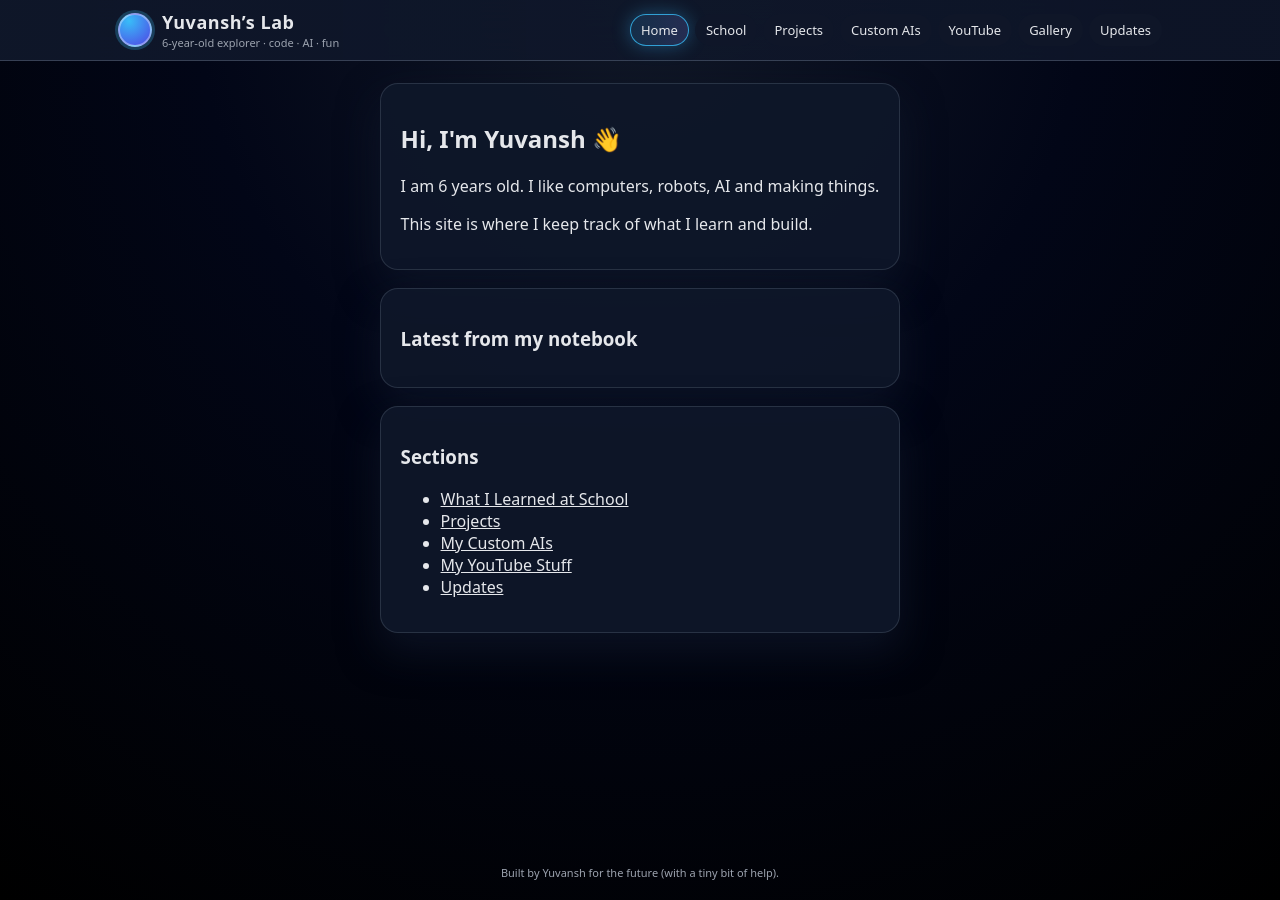
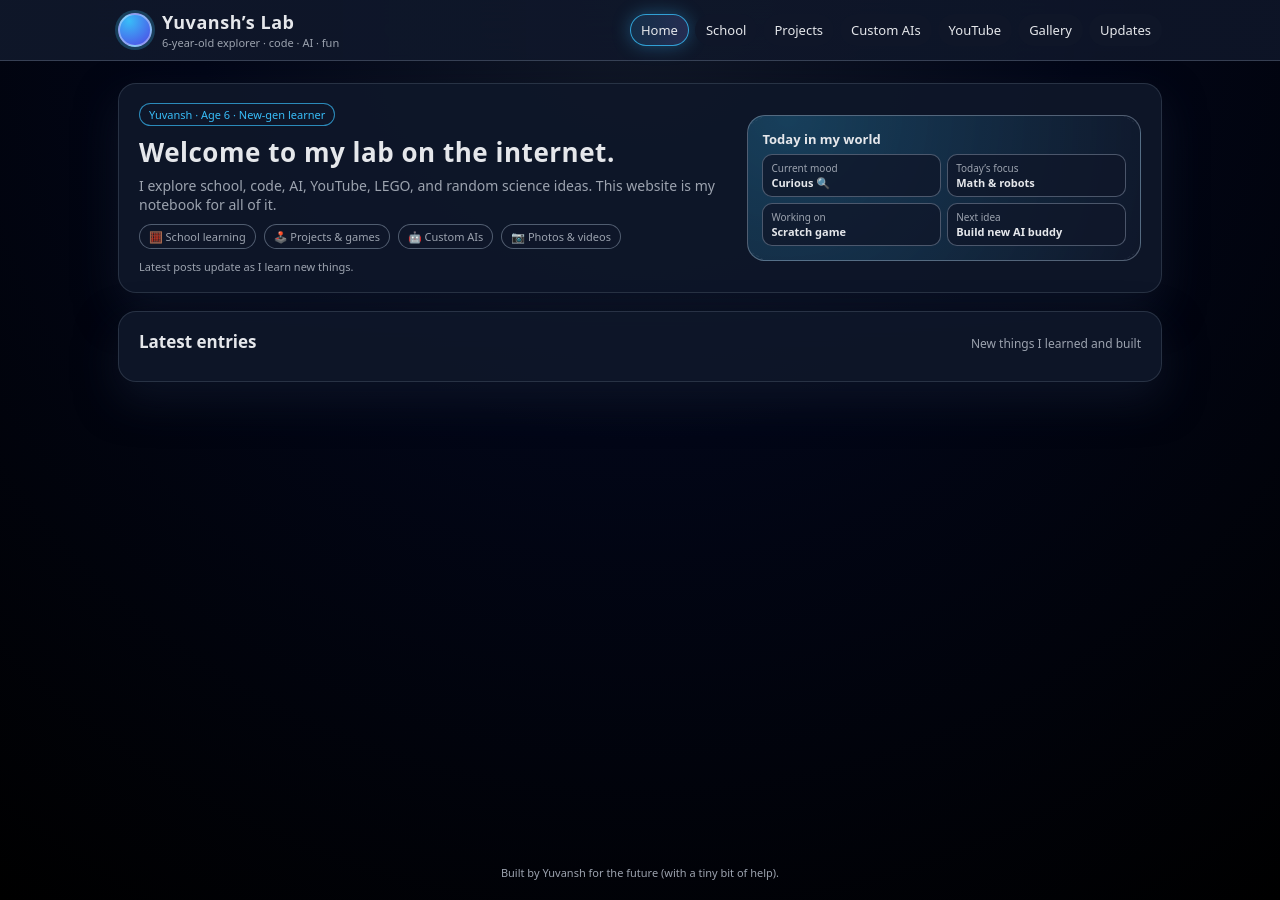
Before and after one commit to varunjain79/yuvansh.github.io, a Jekyll site: the page built from index.md, in a window 1280 px wide. Built offline with Jekyll 4.4.1, drawn with Linux system fonts in a browser that asks for light colours.

Commit message:
Update index.md

```diff
--- a/index.md
+++ b/index.md
@@ -3,34 +3,74 @@ layout: default
 title: "Home"
 ---
 
-<div class="card">
-  <h2>Hi, I'm Yuvansh 👋</h2>
-  <p>I am 6 years old. I like computers, robots, AI and making things.</p>
-  <p>This site is where I keep track of what I learn and build.</p>
+<div class="card hero">
+  <div>
+    <div class="hero-badge">Yuvansh · Age 6 · New-gen learner</div>
+    <h1 class="hero-title">Welcome to my lab on the internet.</h1>
+    <p class="hero-sub">
+      I explore school, code, AI, YouTube, LEGO, and random science ideas.
+      This website is my notebook for all of it.
+    </p>
+    <div class="hero-tags">
+      <span class="pill">🧮 School learning</span>
+      <span class="pill">🕹️ Projects & games</span>
+      <span class="pill">🤖 Custom AIs</span>
+      <span class="pill">📷 Photos & videos</span>
+    </div>
+    <div class="hero-stats">
+      <span>Latest posts update as I learn new things.</span>
+    </div>
+  </div>
+  <div class="hero-visual">
+    <div class="hero-orbit"></div>
+    <div class="hero-visual-title">Today in my world</div>
+    <div class="hero-visual-grid">
+      <div class="hero-chip">
+        <div class="hero-chip-label">Current mood</div>
+        <div class="hero-chip-value">Curious 🔍</div>
+      </div>
+      <div class="hero-chip">
+        <div class="hero-chip-label">Today’s focus</div>
+        <div class="hero-chip-value">Math & robots</div>
+      </div>
+      <div class="hero-chip">
+        <div class="hero-chip-label">Working on</div>
+        <div class="hero-chip-value">Scratch game</div>
+      </div>
+      <div class="hero-chip">
+        <div class="hero-chip-label">Next idea</div>
+        <div class="hero-chip-value">Build new AI buddy</div>
+      </div>
+    </div>
+  </div>
 </div>
 
 <div class="card">
-  <h3>Latest from my notebook</h3>
-  {% assign latest_posts = site.posts | sort: "date" | reverse | slice: 0, 5 %}
-  <ul>
+  <div class="section-header">
+    <h2>Latest entries</h2>
+    <span>New things I learned and built</span>
+  </div>
+  <div class="post-list">
+    {% assign latest_posts = site.posts | sort: "date" | reverse | slice: 0, 6 %}
     {% for post in latest_posts %}
-      <li>
-        <a class="post-link" href="{{ post.url | relative_url }}">
-          <strong>{{ post.title }}</strong>
-        </a>
-        <span class="meta"> · {{ post.date | date: "%b %d, %Y" }} · {{ post.category | capitalize }}</span>
-      </li>
+      {% assign cat = post.category | default: "updates" %}
+      {% capture cat_class %}cat-{{ cat }}{% endcapture %}
+      <a href="{{ post.url | relative_url }}" style="text-decoration:none;">
+        <div class="post-card">
+          <div class="post-main">
+            <p class="post-title">{{ post.title }}</p>
+            <p class="post-meta">
+              {{ post.date | date: "%b %d, %Y" }} · {{ cat | capitalize }}
+            </p>
+          </div>
+          <div>
+            <span class="category-badge {{ cat_class }}">
+              <span class="badge-dot"></span>
+              {{ cat | capitalize }}
+            </span>
+          </div>
+        </div>
+      </a>
     {% endfor %}
-  </ul>
+  </div>
 </div>
-
-<div class="card">
-  <h3>Sections</h3>
-  <ul>
-    <li><a href="{{ '/school/' | relative_url }}">What I Learned at School</a></li>
-    <li><a href="{{ '/projects/' | relative_url }}">Projects</a></li>
-    <li><a href="{{ '/ai/' | relative_url }}">My Custom AIs</a></li>
-    <li><a href="{{ '/youtube/' | relative_url }}">My YouTube Stuff</a></li>
-    <li><a href="{{ '/updates/' | relative_url }}">Updates</a></li>
-  </ul>
-</div>
```
